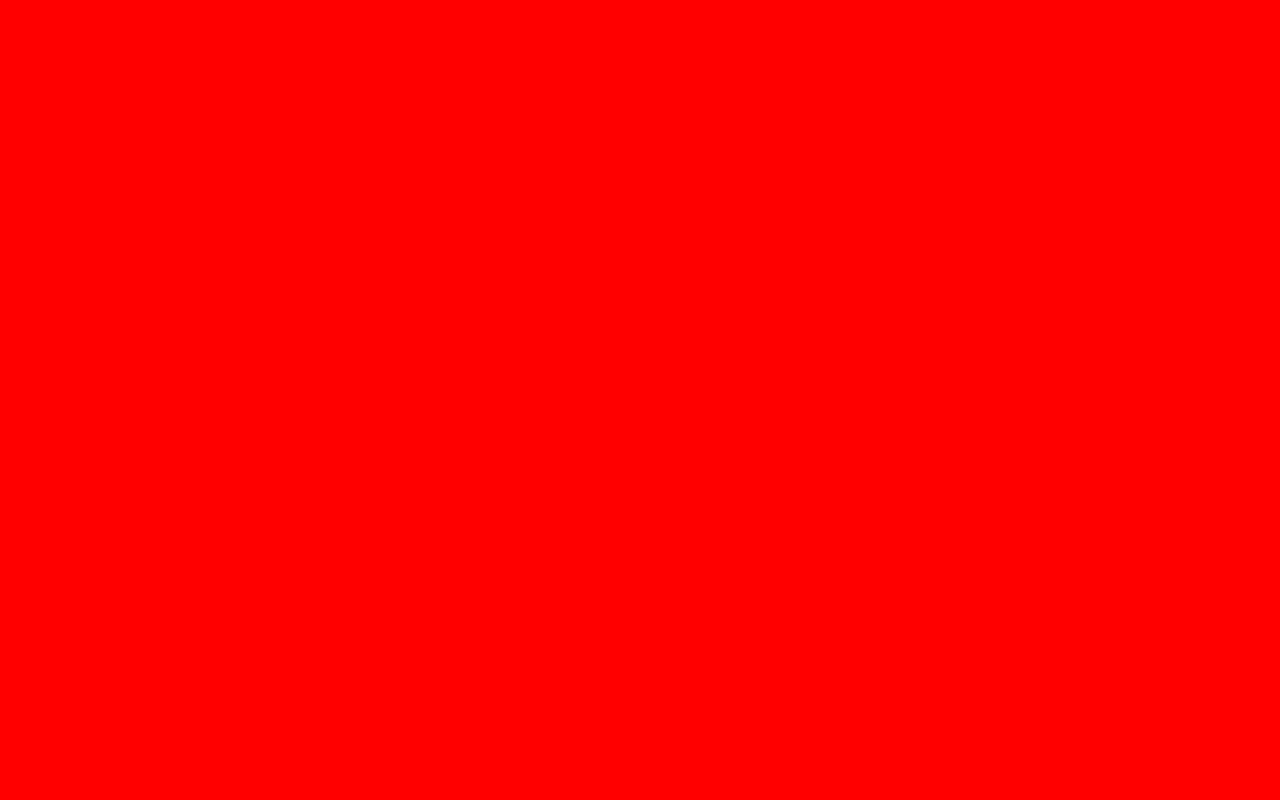
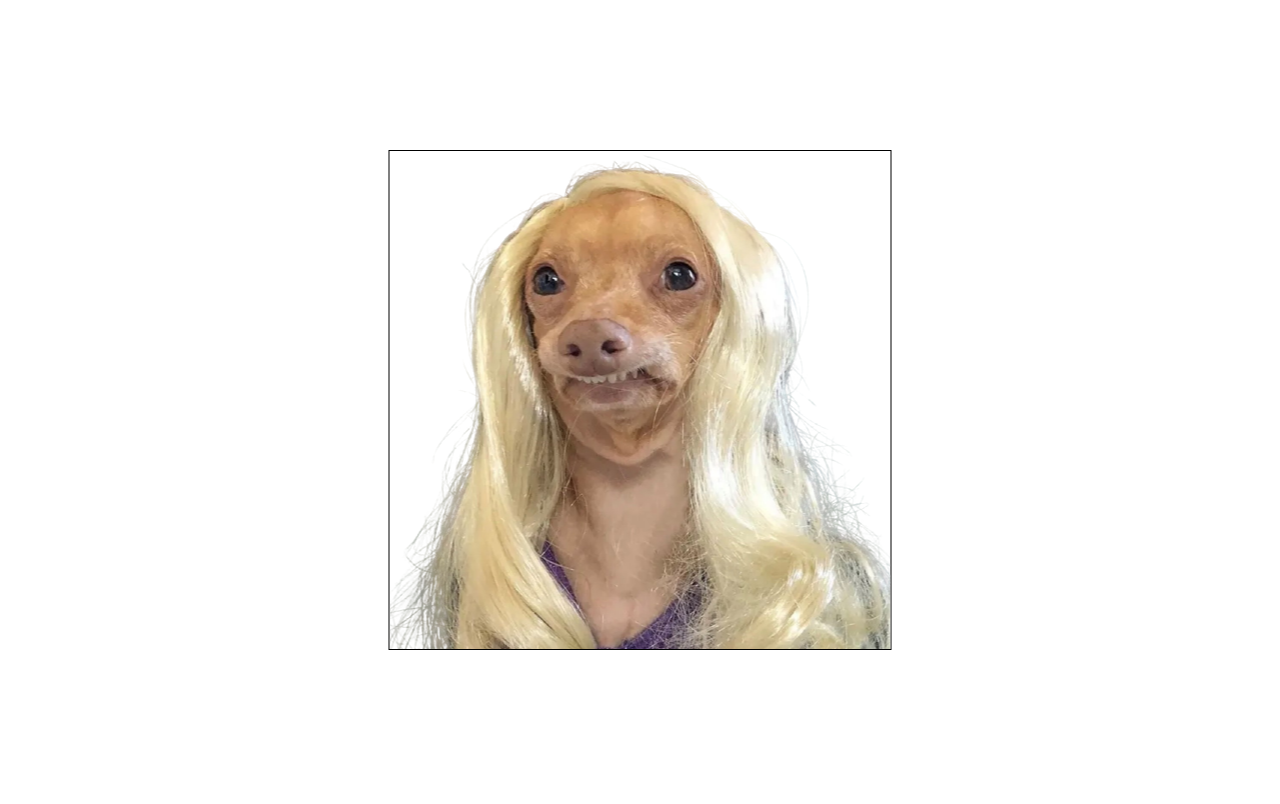
Before and after one commit to nugmara/Pixel-effect, a plain HTML site: page index.html in a window 1280 px wide. Drawn offline with Linux system fonts and the light colour scheme.

Commit message:
Setup project

```diff
--- a/script.js
+++ b/script.js
@@ -1,4 +1,12 @@
 const canvas = document.getElementById("canvas1")
 const ctx = canvas.getContext("2d");
-canvas.width = window.innerWidth;
-canvas.height = window.innerHeight;
+
+const img = new Image()
+img.src = "./images/h-removebg-preview.png";
+
+img.onload = () => {
+    canvas.width = img.width;
+    canvas.height = img.height;
+    ctx.drawImage(img, 0, 0, canvas.width, canvas.height)
+
+}
--- a/style.css
+++ b/style.css
@@ -6,5 +6,9 @@
 }
 
 #canvas1 {
-    background: red;
+    border: 1px solid black;
+    position: absolute;
+    top: 50%;
+    left: 50%;
+    transform: translate(-50%, -50%);
 }
```
Also changed, not shown: images/h-removebg-preview.png (added).
